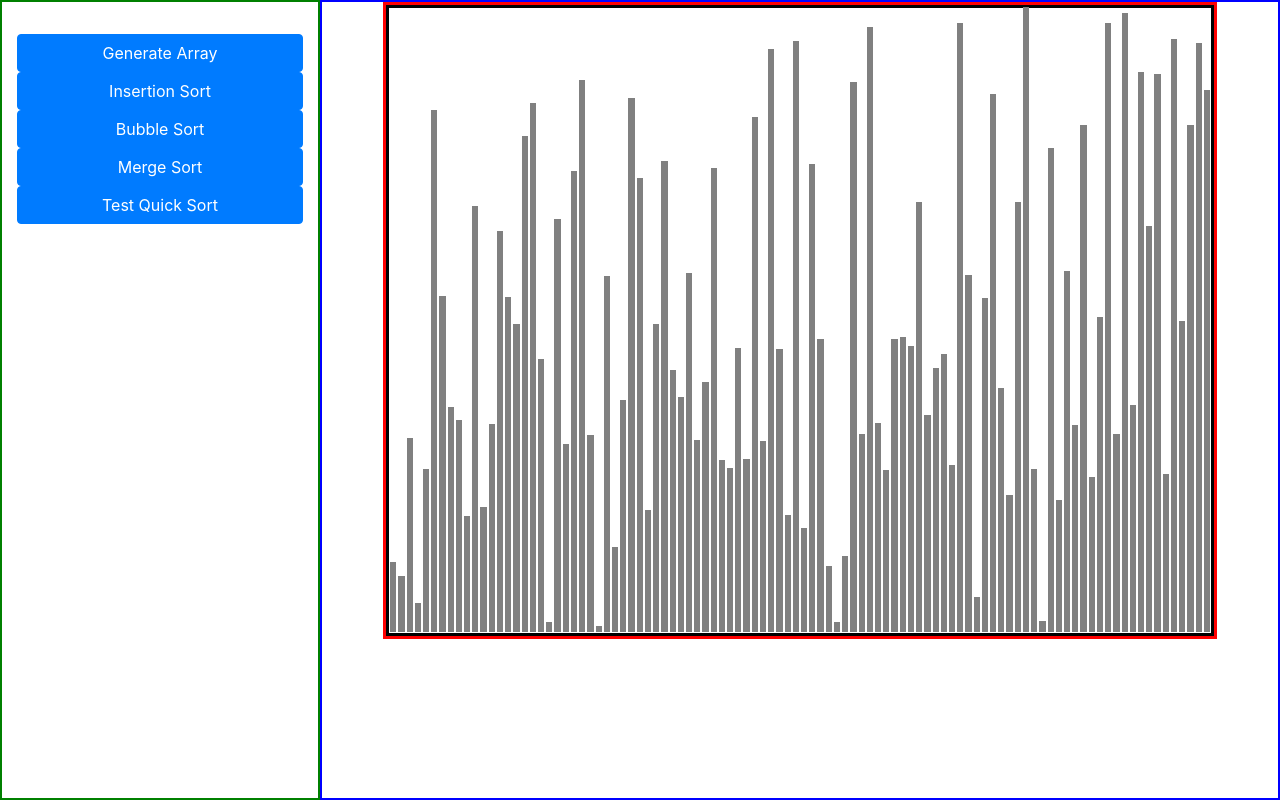
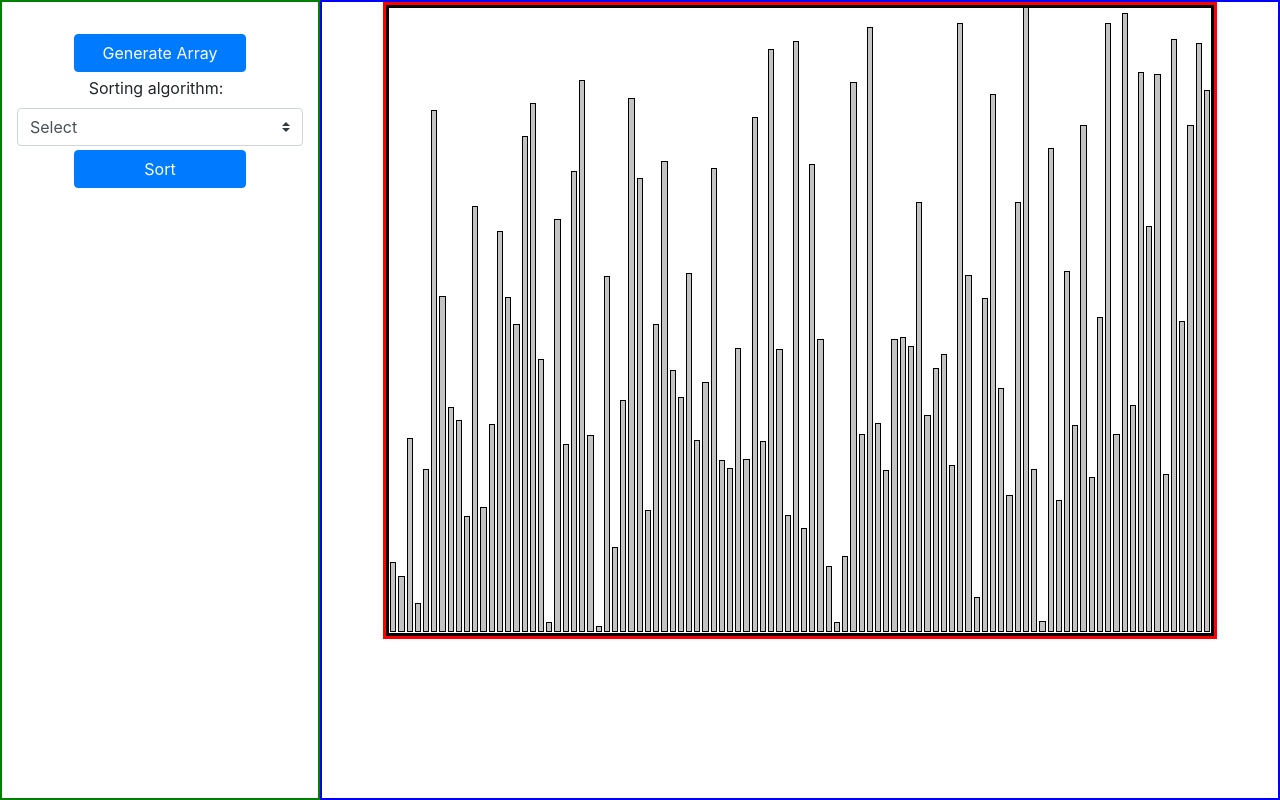
Before and after one commit to bobel95/sorting-visualizer, a React (Create React App) app: page / in a window 1280 px wide. Built offline with nearby package versions, Linux system fonts and the light colour scheme.

Commit message:
Modify algorithm selection method

```diff
--- a/src/components/Visualizer.css
+++ b/src/components/Visualizer.css
@@ -23,7 +23,13 @@
 
 .arr-element {
     width: 30px;
-    background-color: gray;
+    background-color: #c3c3c3;
     display: inline;
     margin: 1px;
+    border: 1px solid black;
 }
+
+.btn-main {
+    width: 60%;
+    margin: 0 auto;
+}
--- a/src/components/Visualizer.js
+++ b/src/components/Visualizer.js
@@ -9,12 +9,13 @@ import {Button, Col, Container, Form, Row} from 'react-bootstrap';
 
 const ANIMATION_DELAY = 5;
 const NUM_OF_ARR_ELEMENTS = 100;
-const SORTED_ARRAY_COLOR = 'green';
-const COMPARED_BARS_COLOR = 'blue';
+const SORTED_ARRAY_COLOR = '#8ee820';
+const COMPARED_BARS_COLOR = '#52fff1';
 
 
 const Visualizer = () => {
     const [array, setArray] = useState([]);
+    const [selectedSort, setSelectedSort] = useState("");
     const [arrayLimits, setArrayLimits] = useState({"min": 1, "max": 500});
     const [isSorting, setIsSorting] = useState(false);
     const [isSorted, setIsSorted] = useState(false);
@@ -41,24 +42,27 @@ const Visualizer = () => {
 
     useEffect(initializeArray, []);
 
-    const animateInsertionSort = () => {
-        const animations = getInsertionSortAnimations(array);
-        animateArray(animations);
+    const animateSort = () => {
+        if (selectedSort) {
+            const animationData = getSortingAnimations(selectedSort);
+            animateArray(animationData);
+        }
+
     }
 
-    const animateBubbleSort = () => {
-        const animations = getBubbleSortAnimation(array);
-        animateArray(animations);
-    }
-
-    const animateMergeSort = () => {
-        const animations = getMergeSortAnimation(array);
-        animateArray(animations);
-    }
-
-    const animateQuickSort = () => {
-        const animations = getQuickSortAnimations(array);
-        animateArray(animations);
+    const getSortingAnimations = (sortType) => {
+        switch (sortType) {
+            case "insertion":
+                return getInsertionSortAnimations(array);
+            case "bubble":
+                return getBubbleSortAnimation(array);
+            case "merge":
+                return getMergeSortAnimation(array);
+            case "quick":
+                return getQuickSortAnimations(array);
+            default:
+                return [];
+        }
     }
 
     const animateArray = animations => {
@@ -120,7 +124,7 @@ const Visualizer = () => {
 
     const resetArrayColor = () => {
         const arrBars = document.querySelectorAll(".arr-element");
-        arrBars.forEach(bar => bar.style.backgroundColor = 'gray');
+        arrBars.forEach(bar => bar.style.backgroundColor = '#c3c3c3');
     }
 
     return (
@@ -133,50 +137,66 @@ const Visualizer = () => {
                     className="controls-container"
                 >
                     <Button
+                        className="btn-main"
                         variant="primary"
                         onClick={initializeArray}>
                         Generate Array
                     </Button>
-                    <Button
-                        variant="primary"
-                        onClick={animateInsertionSort}>
-                        Insertion Sort
-                    </Button>
+                    {/*<Button*/}
+                    {/*    className="btn-main"*/}
+                    {/*    variant="primary"*/}
+                    {/*    onClick={animateInsertionSort}>*/}
+                    {/*    Insertion Sort*/}
+                    {/*</Button>*/}
+
+                    {/*<Button*/}
+                    {/*    className="btn-main"*/}
+                    {/*    variant="primary"*/}
+                    {/*    onClick={animateBubbleSort}>*/}
+                    {/*    Bubble Sort*/}
+                    {/*</Button>*/}
+
+                    {/*<Button*/}
+                    {/*    className="btn-main"*/}
+                    {/*    variant="primary"*/}
+                    {/*    onClick={animateMergeSort}>*/}
+                    {/*    Merge Sort*/}
+                    {/*</Button>*/}
+
+                    {/*<Button*/}
+                    {/*    className="btn-main"*/}
+                    {/*    variant="primary"*/}
+                    {/*    onClick={animateQuickSort}>*/}
+                    {/*    Test Quick Sort*/}
+                    {/*</Button>*/}
+
+
+                    <Form>
+                        <Form.Label className="my-1 mr-2" htmlFor="algorithm">
+                            Sorting algorithm:
+                        </Form.Label>
+                        <Form.Control
+                            as="select"
+                            className="my-1 mr-sm-2"
+                            id="algorithm"
+                            custom
+                            onChange={e => setSelectedSort(e.target.value)}
+                        >
+                            <option value="">Select</option>
+                            <option value="insertion">Insertion Sort</option>
+                            <option value="bubble">Bubble Sort</option>
+                            <option value="quick">Quick Sort</option>
+                            <option value="merge">Merge Sort</option>
+
+                        </Form.Control>
+                    </Form>
 
                     <Button
+                        className="btn-main"
                         variant="primary"
-                        onClick={animateBubbleSort}>
-                        Bubble Sort
+                        onClick={animateSort}>
+                        Sort
                     </Button>
-
-                    <Button
-                        variant="primary"
-                        onClick={animateMergeSort}>
-                        Merge Sort
-                    </Button>
-
-                    <Button
-                        variant="primary"
-                        onClick={animateQuickSort}>
-                        Test Quick Sort
-                    </Button>
-
-
-                    {/*<Form>*/}
-                    {/*    <Form.Label className="my-1 mr-2" htmlFor="algorithm">*/}
-                    {/*        Sorting algorithm:*/}
-                    {/*    </Form.Label>*/}
-                    {/*    <Form.Control*/}
-                    {/*        as="select"*/}
-                    {/*        className="my-1 mr-sm-2"*/}
-                    {/*        id="algorithm"*/}
-                    {/*        custom*/}
-                    {/*    >*/}
-                    {/*        <option value="">Select</option>*/}
-                    {/*        <option value="insertion">Insertion Sort</option>*/}
-                    {/*        <option value="bubble">Bubble Sort</option>*/}
-                    {/*    </Form.Control>*/}
-                    {/*</Form>*/}
                 </Col>
 
                 <Col
```
